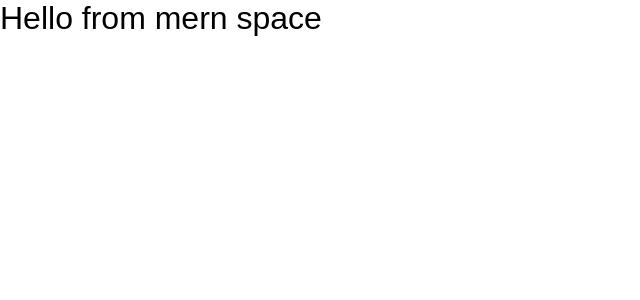
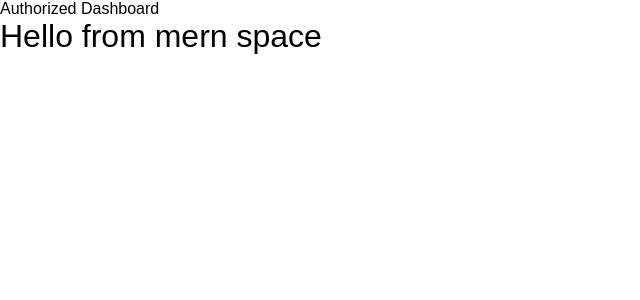
Before and after one commit to code0monkey1/admin-dashboard, a React (Vite) app: page / in a window 1280 px wide. Shown: the top 300 px of the page, without its empty margins (0-640 px from the left). Built offline with nearby package versions, Linux system fonts and the light colour scheme; no server answers.

Commit message:
add layouts

```diff
--- /dev/null
+++ b/src/layouts/Dashboard.tsx
@@ -0,0 +1,13 @@
+import { Outlet } from "react-router-dom";
+
+const Dashboard = () => {
+  return (
+    <>
+      {" "}
+      <div>Authorized Dashboard</div>
+      <Outlet />
+    </>
+  );
+};
+
+export default Dashboard;
--- /dev/null
+++ b/src/layouts/NonAuth.tsx
@@ -0,0 +1,12 @@
+import { Outlet } from "react-router-dom";
+
+const NonAuth = () => {
+  return (
+    <>
+      <div>NonAuth</div>
+      <Outlet />
+    </>
+  );
+};
+
+export default NonAuth;
```
Also changed, not shown: src/router.tsx (+17 -3 lines).
